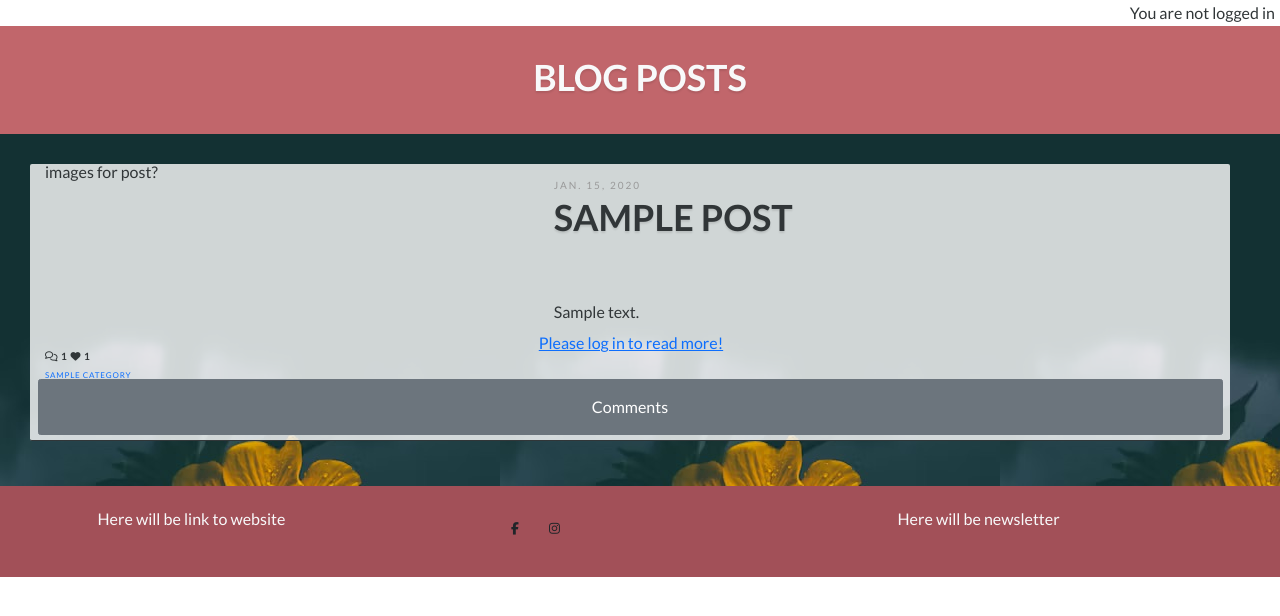
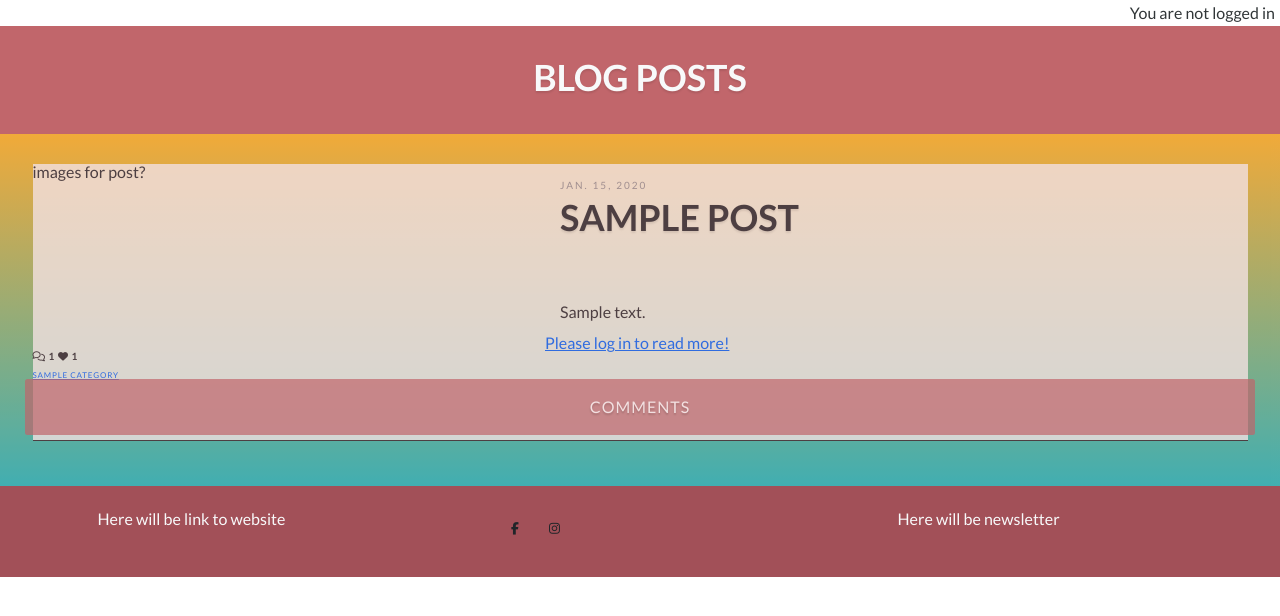
Before and after one commit to Annibor/the-poster-blog, a Django app: page /blog/ in a window 1280 px wide. Shown: the part 132-748 px from the top of the page. Run offline with Django 5.2, Linux system fonts and the light colour scheme; data comes from the database, SQL or seed files in the repository; tables that the repository leaves empty hold one stand-in row (values such as "Sample post"); some libraries are stand-ins or nearby versions.

Commit message:
Style background blog, fix post list position & style comment btn #29 #30

```diff
--- a/blog/templates/blog/blog.html
+++ b/blog/templates/blog/blog.html
@@ -12,11 +12,12 @@
   </div>
 </div>
 <section class="background-color" >
-  <div style="background-image: url(static/images/background-img.jpeg);">
+  <div class="background-gradient">
+    <div class="px-1">
       <div class="row">
         {% for post in post_list %}
         <div class="col-md-12 mb-4 mx-auto">
-        <div class="blog-post-cont background-posts rounded-1 container">
+          <div class="blog-post-cont background-posts">
             <div class="row">
               <div class="col-md-6 col-lg-5 col-xl-5 d-flex">
                 <p>images for post?</p>
@@ -62,7 +63,7 @@
               </div>
 
               <!-- Button trigger modal -->
-            <button type="button" class="btn btn-secondary mb-2 mx-auto p-4 btn-font " data-bs-toggle="modal" data-bs-target="#CommentsModal{{ post.id }}">
+              <button type="button" class="btn btn-comments mb-2 mx-auto py-4 btn-font " data-bs-toggle="modal" data-bs-target="#CommentsModal{{ post.id }}">
                 Comments
               </button>
 
@@ -156,6 +157,7 @@
         </div>
       </div>
     </div>
+  </div>
   {% if is_paginated %}
   <nav aria-label="Page navigation">
     <ul class="pagination pagination-lg justify-content-center background-color text-light m-0">
--- a/home/templates/home/index.html
+++ b/home/templates/home/index.html
@@ -10,10 +10,10 @@
         <div class="col-md-12 fade-in-up hero-text-div">
           <h2 class="text-light my-5 px-5">Hi and welcome to</h2>
           <h3 class="text-light mb-5 px-5 hero-h3">The Poster Blog</h3>
-          <div class="row">
-            <div class="col-md-7">
+          <div class="mx-auto">
+            <div class="container">
               <div class="text">
-                <p class="text-light px-5 hero-p">Welcome to a world where art and daily life converge! I'm [Your Name], a poster artist on a mission to blend creativity with everyday moments. This blog is our shared space, where I unveil the essence of my art and share offer tips and tricks to sprinkle a little magic into your day-to-day.
+                <p class="text-light px-5 hero-p">Welcome to a world where art and daily life converge! I'm Izzy, a poster artist on a mission to blend creativity with everyday moments. This blog is our shared space, where I unveil the essence of my art and share offer tips and tricks to sprinkle a little magic into your day-to-day.
 
                 Whether you’re here to find inspiration for your walls or to pick up a new hobby, you’re in the right place. Let's transform the ordinary into something extraordinary together.
 
--- a/static/css/style.css
+++ b/static/css/style.css
@@ -130,7 +130,7 @@ h2 {
 .overlay {
   width: 100%;
   height: 100%;
-  background: linear-gradient(0deg, rgba(34,193,195,1) 0%, rgba(253,187,45,1) 100%);
+  background: linear-gradient(0deg, rgba(34,193,195,1) 0%, rgba(253,187,45,1) 80%);
   opacity: 0.8;
 }
 
@@ -167,6 +167,11 @@ h2 {
 /* --- BLOG.HTML --- */
 /* -----------------------*/
 
+.background-gradient {
+  background: linear-gradient(0deg, rgba(34,193,195,1) 0%, rgba(253,187,45,1) 100%);
+  opacity: 0.8;
+}
+
 /* -- Blog posts list -- */
 .blog-post-cont {
   margin: 3rem;
@@ -200,6 +205,15 @@ h2 {
 
 .post-content {
   font-size: 1.6rem;
+}
+
+.btn-comments {
+  color: white;
+  background-color: rgba(193, 102, 107, 0.7);
+  text-shadow: 0rem 0.2rem 0.2rem rgba(0, 0, 0, 0.2);
+  letter-spacing: 1px;
+  text-transform: uppercase;
+  cursor: pointer;
 }
 
 /* -----------------------*/
```
Lines whose indentation alone changed are shown as unchanged.
